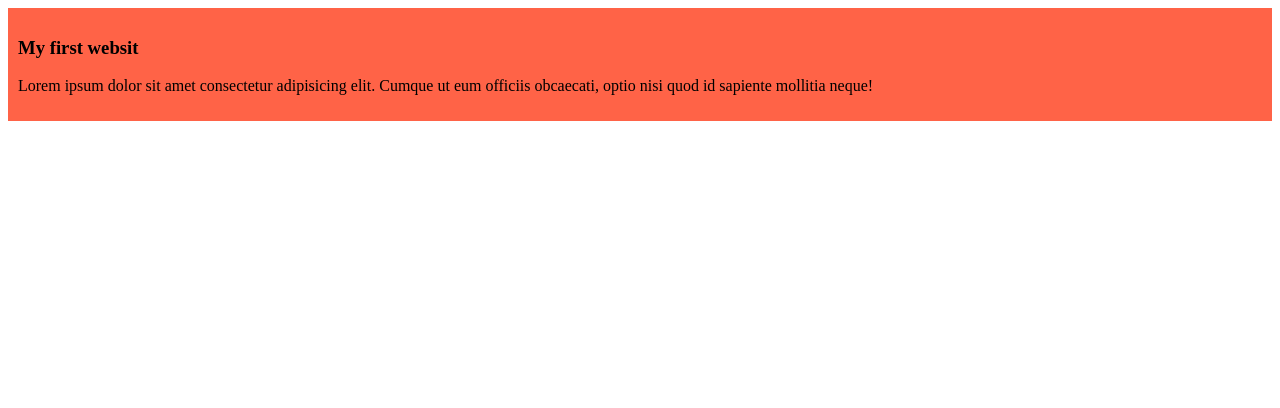
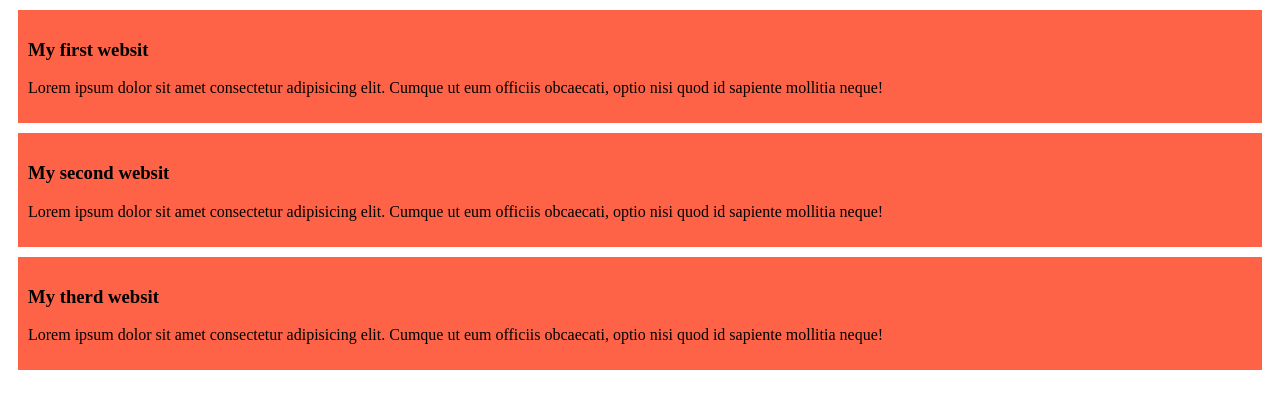
Before and after one commit to saifu9421/my-simple-websit, a plain HTML site: page index.html in a window 1280 px wide. Drawn offline with Linux system fonts and the light colour scheme.

Commit message:
added the second and therd blog

```diff
--- a/index.html
+++ b/index.html
@@ -13,5 +13,18 @@
 
         </p>
     </div>
+    <div>
+        <h3>My  second websit</h3>
+        <p>Lorem ipsum dolor sit amet consectetur adipisicing elit. Cumque ut eum officiis obcaecati, optio nisi quod id sapiente mollitia neque!
+
+        </p>
+    </div>
+    <div>
+        <h3>My therd  websit</h3>
+        <p>Lorem ipsum dolor sit amet consectetur adipisicing elit. Cumque ut eum officiis obcaecati, optio nisi quod id sapiente mollitia neque!
+
+        </p>
+    </div>
+
 </body>
 </html>
--- a/style/blog.css
+++ b/style/blog.css
@@ -1,4 +1,5 @@
 div{
     background-color: tomato;
     padding: 10px;
+    margin: 10px;
 }
```
